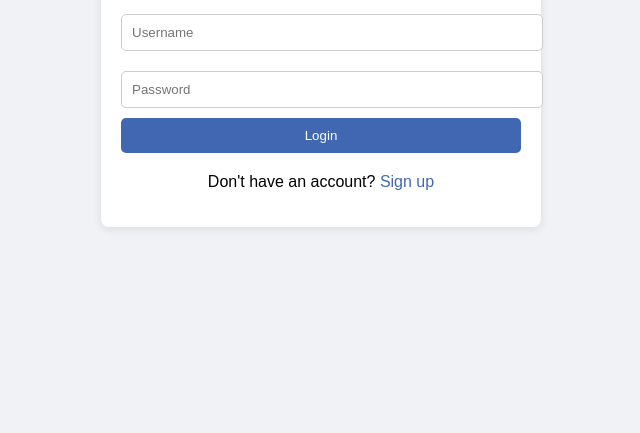
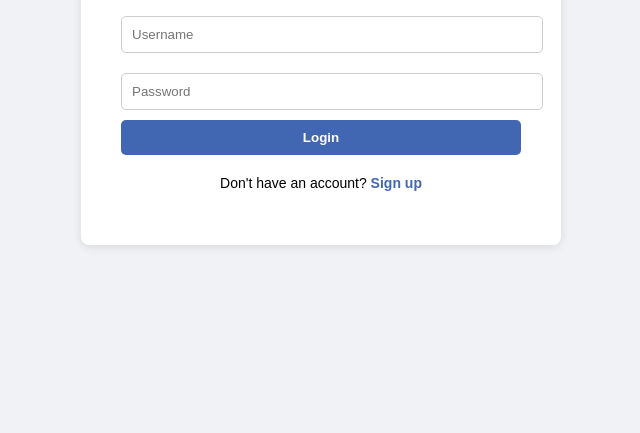
Before and after one commit to rupeshreddy348/social-app, a plain HTML site: page public/login.html in a window 1280 px wide. Shown: the part 367-800 px from the top of the page, without its empty margins (319-959 px from the left). Drawn offline with Linux system fonts and the light colour scheme.

Commit message:
Update style.css

```diff
--- a/public/css/style.css
+++ b/public/css/style.css
@@ -13,12 +13,12 @@ body {
     background: #fff; /* White background for the container */
     border-radius: 8px;
     box-shadow: 0 2px 10px rgba(0,0,0,0.1);
-    padding: 20px;
+    padding: 40px; /* Increased padding for better spacing */
     width: 400px; /* Fixed width */
+    text-align: center; /* Center text */
 }
 
 header {
-    text-align: center;
     margin-bottom: 20px;
 }
 
@@ -52,6 +52,7 @@ button {
     border-radius: 5px; /* Rounded corners */
     cursor: pointer; /* Pointer cursor on hover */
     width: 100%; /* Full width button */
+    font-weight: bold; /* Bold text */
 }
 
 button:hover {
@@ -60,11 +61,13 @@ button:hover {
 
 p {
     margin-top: 20px; /* Space above the paragraph */
+    font-size: 14px; /* Smaller text size */
 }
 
 a {
     color: #4267B2; /* Link color */
     text-decoration: none; /* No underline */
+    font-weight: bold; /* Bold text */
 }
 
 a:hover {
```
